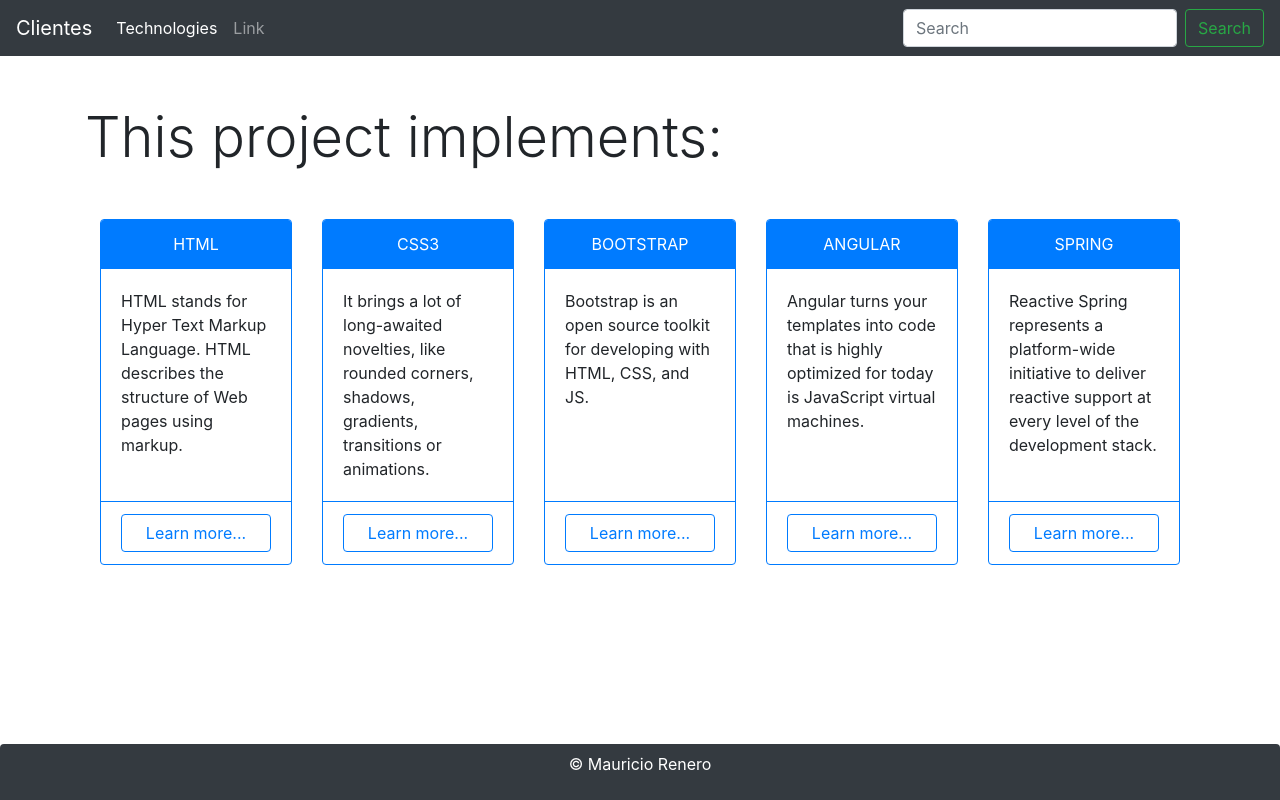
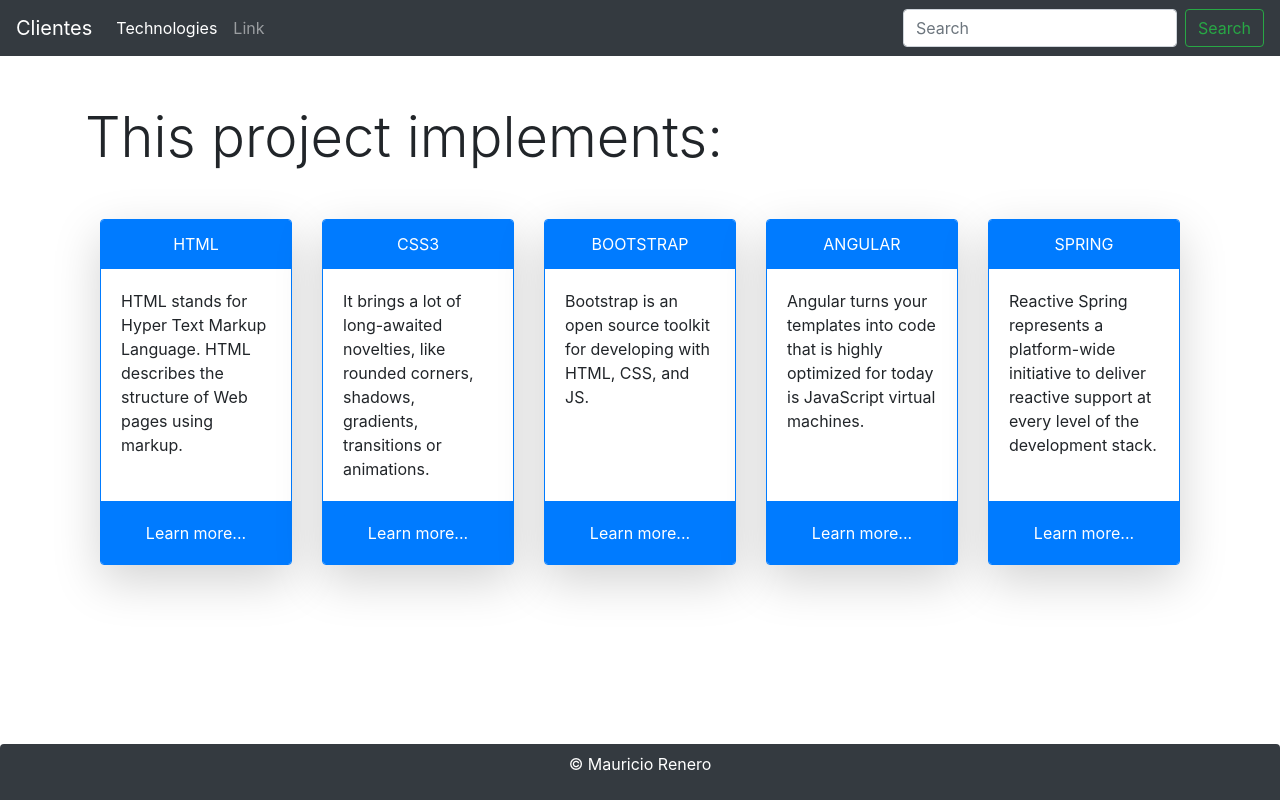
Before and after one commit to MauMau15/clientes-front, an Angular app: page /#/Technologies in a window 1280 px wide. Built offline with nearby package versions, Linux system fonts and the light colour scheme.

Commit message:
improving styles

```diff
--- a/src/app/components/technologies/technologies.component.html
+++ b/src/app/components/technologies/technologies.component.html
@@ -5,13 +5,13 @@
 </div>
 <div class="container my-5">
   <div class="card-deck">
-    <div class="card border-primary mb-3" *ngFor="let tech of techs">
+    <div class="card border-primary shadow-lg mb-5 bg-white rounded" *ngFor="let tech of techs">
       <div class="card-header bg-primary border-primary text-center text-white">{{tech.name | uppercase}}</div>
       <div class="card-body d-flex flex-column align-items-center text-jusitfy">
         <p class="card-text">{{tech.desc}}</p>
       </div>
-      <div class="card-footer bg-transparent border-primary">
-          <a href="#" class="btn btn-block btn-outline-primary">Learn more...</a>
+      <div class="card-footer bg-primary border-primary">
+          <a [href]="tech.web" target="_blank" class="btn btn-block btn-primary">Learn more...</a>
       </div>
     </div>
   </div>
```
